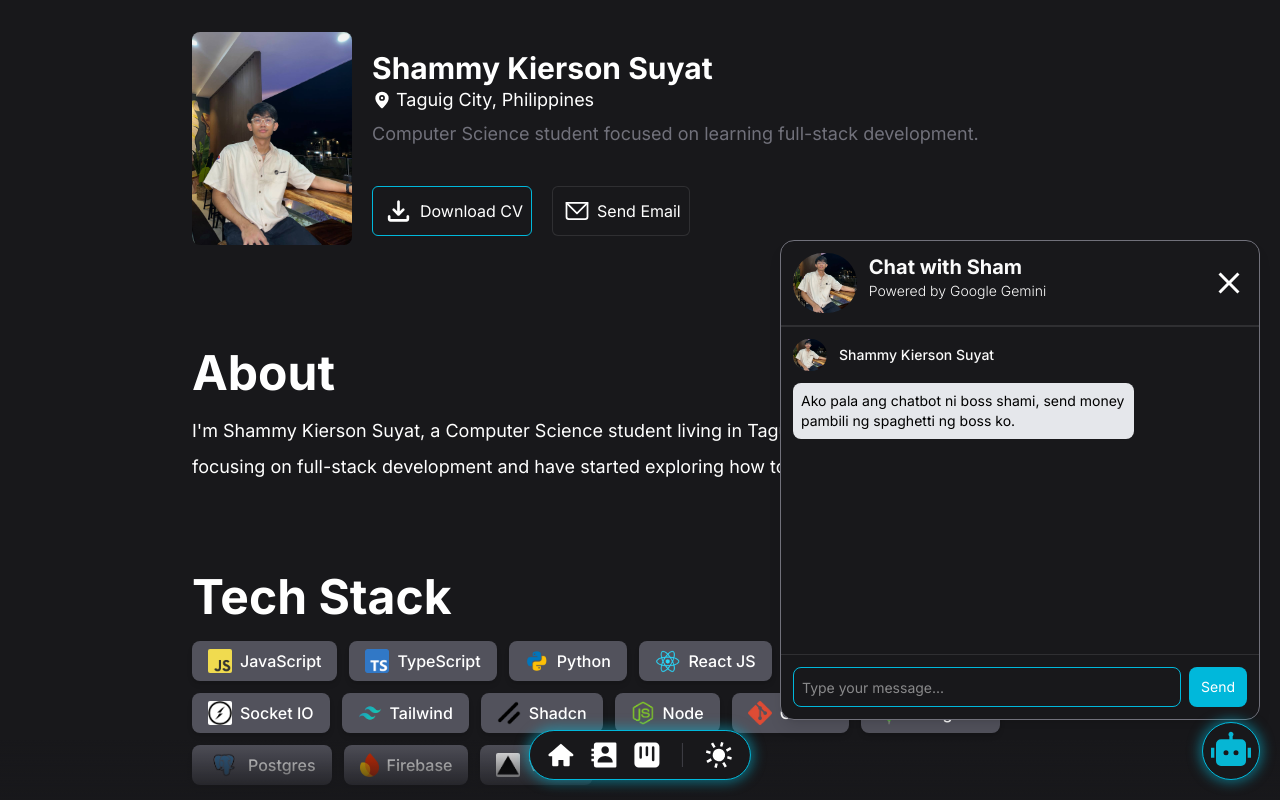
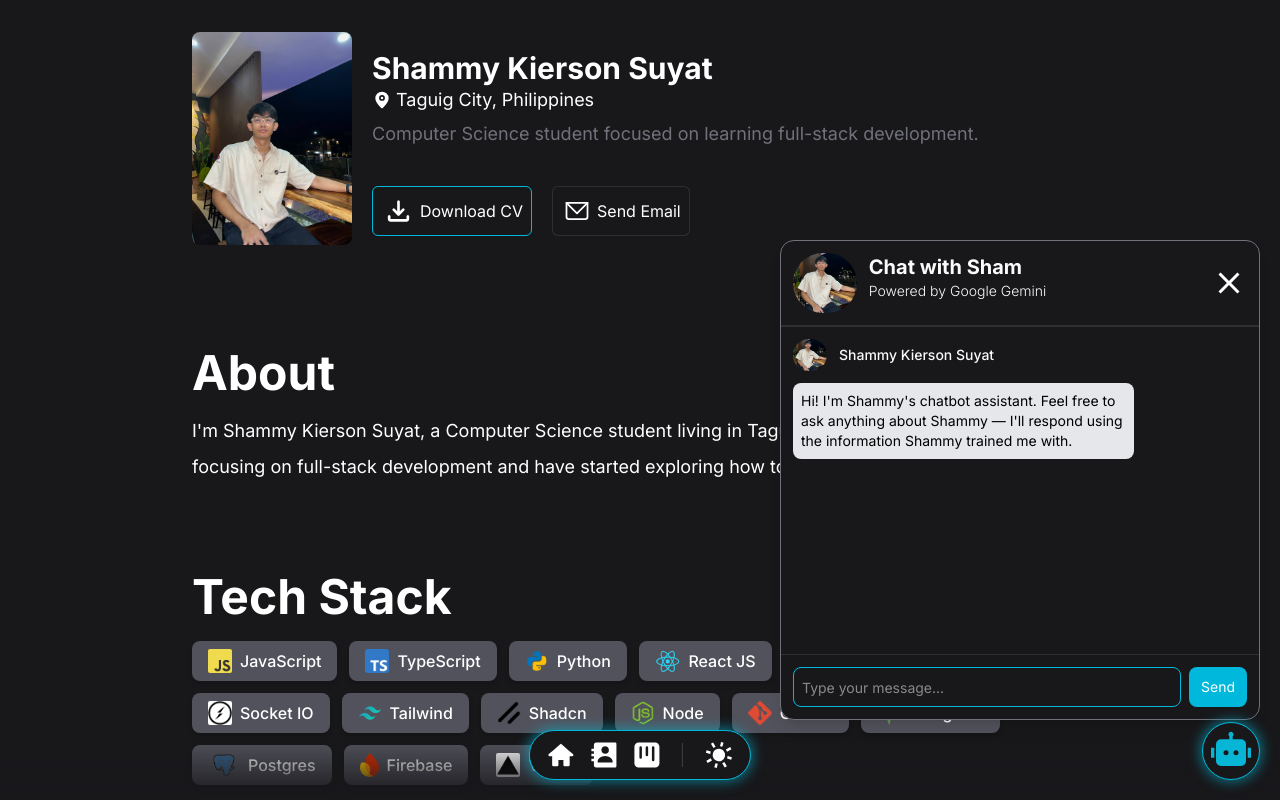
Before and after one commit to shamKirzon/personal-website, a React (Vite) app in the folder fe/: page / in a window 1280 px wide. Both pictures are taken after a click on the button 1231 px from the left and 751 px from the top of the page. Shown: the top 800 px of the page. Built offline with nearby package versions, Linux system fonts and the light colour scheme.

Commit message:
feat: chatbot ui

```diff
--- a/fe/api/chat-bot.ts
+++ /dev/null
@@ -1,23 +0,0 @@
-import {VercelRequest, VercelResponse} from "@vercel/node"
-import { GoogleGenAI } from "@google/genai";
-import dotenv from "dotenv"
-
-dotenv.config()
-
-const ai = new GoogleGenAI({apiKey: process.env.GEMINI_API_KEY});
-
- export default async function handler(req: any, res:any) {
-
-  try{
-    const result = await ai.models.generateContent({
-       model: "gemini-2.5-flash",
-      contents: req,
-    })
-
-    const text = result.text;
-
-    return res.status(200).json({text})
-  }catch{
-    return res.status(500).json({error: "chat-bot not working properly. "})
-  }
- }
--- a/fe/api/send-email.ts
+++ /dev/null
@@ -1,37 +0,0 @@
-
-// for future purposes only, not completely finished yet.
-
-import {Resend} from "resend"
-import dotenv from "dotenv"
-
-dotenv.config();
-const resend = new Resend(process.env.RESEND_API_KEY)
-
-export default async function handler(req:any, res: any) {
-
-  if(req.method !== "POST") return res.status(405).json({error: "method not allowed"})
-
-    const {name, email, message} = req.body;
-
-  try{
-
-    // resend emailing
-      const data = await resend.emails.send({
-     from: "Acme <onboarding@resend.dev>",
-      to: "youremail@example.com",
-      subject: `New Message from ${name}`,
-      html: `
-        <p><strong>Name:</strong> ${name}</p>
-        <p><strong>Email:</strong> ${email}</p>
-        <p><strong>Message:</strong></p>
-        <p>${message}</p>
-      `
-    })
-
-    res.status(200).json({success: true, data})
-
-  }catch(error:any){
-    res.status(500).json({error: error.message || "failed to send email"})
-  }
-
-}
--- a/fe/package.json
+++ b/fe/package.json
@@ -15,6 +15,7 @@
     "@radix-ui/react-separator": "^1.1.7",
     "@radix-ui/react-slot": "^1.2.3",
     "@tailwindcss/vite": "^4.1.11",
+    "axios": "^1.11.0",
     "class-variance-authority": "^0.7.1",
     "clsx": "^2.1.1",
     "dotenv": "^17.2.0",
--- a/fe/src/components/ChatBot.tsx
+++ b/fe/src/components/ChatBot.tsx
@@ -1,33 +1,53 @@
 import { ChatRobot, Times } from "@/assets/icons/Icons";
 import { motion } from "motion/react";
 import { useEffect, useState, type JSX } from "react";
+import axios from "axios"
+
+type Message = {
+  sender: "user" | "chatbot";
+  text: string;
+};
 
 const ChatBot = () => {
+  const greet =
+    "Hi! I'm Shammy's chatbot assistant. Feel free to ask anything about Shammy — I'll respond using the information Shammy trained me with.";
   const [openChat, SetOpenChat] = useState<boolean>(false);
   const [inputMessage, setInputMessage] = useState<string>("");
-  const [messages, setMessages] = useState<string[]>([]);
+  const [messages, setMessages] = useState<Message[]>([{sender:"chatbot", text:greet}]);
+
+  const handleChatbotResponse = async () => {
+
+   try{
+     const response = await axios.post("https://personal-website-mb25.onrender.com/api/chat-bot", {
+      data: inputMessage
+    });
+
+      setMessages((prev) => [
+      ...(prev ?? []),
+      { sender: "chatbot", text: response.data },
+    ]);
+   }
+   catch(err){
+    console.log("ChatBot problem: ",err)
+   }
+
+
+  }
 
   const handleSendMessage = async () => {
     if (inputMessage.trim() === "") return;
 
-    setMessages((prev) => [...prev, inputMessage]);
+    setMessages((prev) => [
+      ...(prev ?? []),
+      { sender: "user", text: inputMessage },
+    ]);
+
+    handleChatbotResponse()
+    setInputMessage("");
+  };
 
 
-    const response = await fetch("/api/chat-bot", {
-      method:"POST",
-      headers: {
-        "Content-Type": "application/json"
-      },
-      body: JSON.stringify(messages)
-    })
 
-
-    const data = await response.json;
-
-    console.log("CHATBOT RESPONSE: ", data)
-
-    setInputMessage("");
-  };
 
   // to avoid scrolling in body
   useEffect(() => {
@@ -40,6 +60,41 @@ const ChatBot = () => {
   }, [openChat]);
 
   const chatContent = (): JSX.Element => {
+    const chatbotResponseUI = (text: string, index: number): JSX.Element => (
+        <div key={index}
+       className="flex flex-col gap-y-3 ">
+        {/* profile, name */}
+        <div className="flex items-center gap-x-3">
+          <img
+            src="/profile.jpg"
+            alt="sham's profile"
+            className="h-8 rounded-4xl "
+          />
+
+          <span className="text-sm font-medium">Shammy Kierson Suyat</span>
+        </div>
+
+        <div className="bg-gray-200 p-2 rounded-md max-w-[75%]">
+          <p className="text-black text-start">{text}</p>
+        </div>
+      </div>
+    );
+
+    const userInputUI = (text: string, index: number): JSX.Element => (
+      <motion.div
+      key={index}
+        initial={{ opacity: 0, x: 50 }}
+        animate={{ opacity: 1, x: 0 }}
+        exit={{ opacity: 0 }}
+        transition={{ duration: 0.3 }}
+        className="flex justify-end"
+      >
+        <div className="bg-cyan-500 text-white p-2 rounded-md max-w-[75%]">
+          <p className="text-sm">{text}</p>
+        </div>
+      </motion.div>
+    );
+
     return (
       <div
         className="fixed bottom-20 w-89 h-[30rem] bg-zinc-900 rounded-xl shadow-lg z-30
@@ -68,46 +123,21 @@ const ChatBot = () => {
           </button>
         </div>
 
+        {/* message content */}
         <div className="flex-1 p-3 overflow-y-auto space-y-5 text-sm">
-          {/* response*/}
-          <div className="flex flex-col gap-y-3 ">
-            {/* profile, name */}
-            <div className="flex items-center gap-x-3">
-              <img
-                src="/profile.jpg"
-                alt="sham's profile"
-                className="h-8 rounded-4xl "
-              />
 
-              <span className="text-sm font-medium">Shammy Kierson Suyat</span>
-            </div>
 
-            <div className="bg-gray-200 p-2 rounded-md max-w-[75%]">
-              <p className="text-black text-start">
-                Ako pala ang chatbot ni boss shami, send money pambili ng
-                spaghetti ng boss ko.
-              </p>
-            </div>
-          </div>
+        {messages?.map((message, index) => (
 
-          {messages.map((message, index) => (
-            <motion.div
-              key={index}
-              initial={{ opacity: 0, x: 50 }}
-              animate={{ opacity: 1, x: 0 }}
-              exit={{ opacity: 0 }}
-              transition={{ duration: 0.3 }}
-              className="flex justify-end"
-            >
-              <div className="bg-cyan-500 text-white p-2 rounded-md max-w-[75%]">
-                <p className="text-sm">{message}</p>
-              </div>
-            </motion.div>
-          ))}
+          message.sender==="user" ?
+            userInputUI(message.text, index): chatbotResponseUI(message.text, index)
+
+        ))}
+
         </div>
         <div className="p-3 border-t flex gap-2">
           <input
-          value={inputMessage}
+            value={inputMessage}
             type="text"
             className="flex-1 h-10 rounded-md px-2 py-1 text-sm border border-cyan-500"
             placeholder="Type your message..."
```
Also changed, not shown: 1 other file (tests, documents, lock files or other folders).
